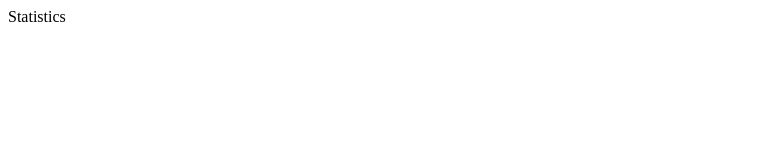
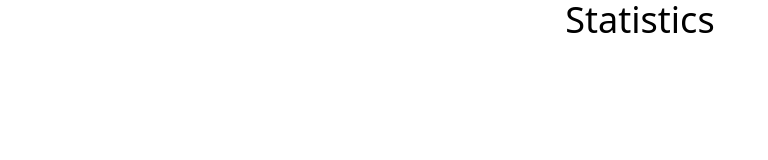
Before and after one commit to BorisKarakolev/match-analytics, a React app in the folder client/: page / in a window 1280 px wide. Shown: the whole page, without its empty margins (0-768 px from the left). Built offline with nearby package versions, Linux system fonts and the light colour scheme.

Commit message:
Set up tailwindcss

```diff
--- /dev/null
+++ b/client/postcss.config.js
@@ -0,0 +1,6 @@
+module.exports = {
+  plugins: {
+    tailwindcss: {},
+    autoprefixer: {},
+  },
+}
--- a/client/public/index.html
+++ b/client/public/index.html
@@ -1,43 +1,20 @@
 <!DOCTYPE html>
 <html lang="en">
   <head>
+    <link rel="icon" href="%PUBLIC_URL%/favicon.ico" />
+    <link rel="apple-touch-icon" href="%PUBLIC_URL%/logo192.png" />
+    <link rel="manifest" href="%PUBLIC_URL%/manifest.json" />
     <meta charset="utf-8" />
-    <link rel="icon" href="%PUBLIC_URL%/favicon.ico" />
     <meta name="viewport" content="width=device-width, initial-scale=1" />
     <meta name="theme-color" content="#000000" />
     <meta
       name="description"
       content="Web site created using create-react-app"
     />
-    <link rel="apple-touch-icon" href="%PUBLIC_URL%/logo192.png" />
-    <!--
-      manifest.json provides metadata used when your web app is installed on a
-      user's mobile device or desktop. See https://developers.google.com/web/fundamentals/web-app-manifest/
-    -->
-    <link rel="manifest" href="%PUBLIC_URL%/manifest.json" />
-    <!--
-      Notice the use of %PUBLIC_URL% in the tags above.
-      It will be replaced with the URL of the `public` folder during the build.
-      Only files inside the `public` folder can be referenced from the HTML.
-
-      Unlike "/favicon.ico" or "favicon.ico", "%PUBLIC_URL%/favicon.ico" will
-      work correctly both with client-side routing and a non-root public URL.
-      Learn how to configure a non-root public URL by running `npm run build`.
-    -->
     <title>Match statistics</title>
   </head>
   <body>
     <noscript>You need to enable JavaScript to run this app.</noscript>
     <div id="root"></div>
-    <!--
-      This HTML file is a template.
-      If you open it directly in the browser, you will see an empty page.
-
-      You can add webfonts, meta tags, or analytics to this file.
-      The build step will place the bundled scripts into the <body> tag.
-
-      To begin the development, run `npm start` or `yarn start`.
-      To create a production bundle, use `npm run build` or `yarn build`.
-    -->
   </body>
 </html>
--- a/client/src/components/App.js
+++ b/client/src/components/App.js
@@ -1,7 +1,7 @@
 import React from "react";
 
 const App = () => {
-  return <div>Statistics</div>;
+  return <div className="text-4xl text-center">Statistics</div>;
 };
 
 export default App
--- /dev/null
+++ b/client/src/index.css
@@ -0,0 +1,3 @@
+@tailwind base;
+@tailwind components;
+@tailwind utilities;
--- a/client/src/index.js
+++ b/client/src/index.js
@@ -1,3 +1,4 @@
+import './index.css'
 import React from "react";
 import ReactDOM from "react-dom";
 
--- /dev/null
+++ b/client/tailwind.config.js
@@ -0,0 +1,8 @@
+/** @type {import('tailwindcss').Config} */
+module.exports = {
+  content: ["./src/**/*.{js,jsx,ts,tsx}"],
+  theme: {
+    extend: {},
+  },
+  plugins: [],
+}
```
Also changed, not shown: client/package.json (+7 -1 lines).
